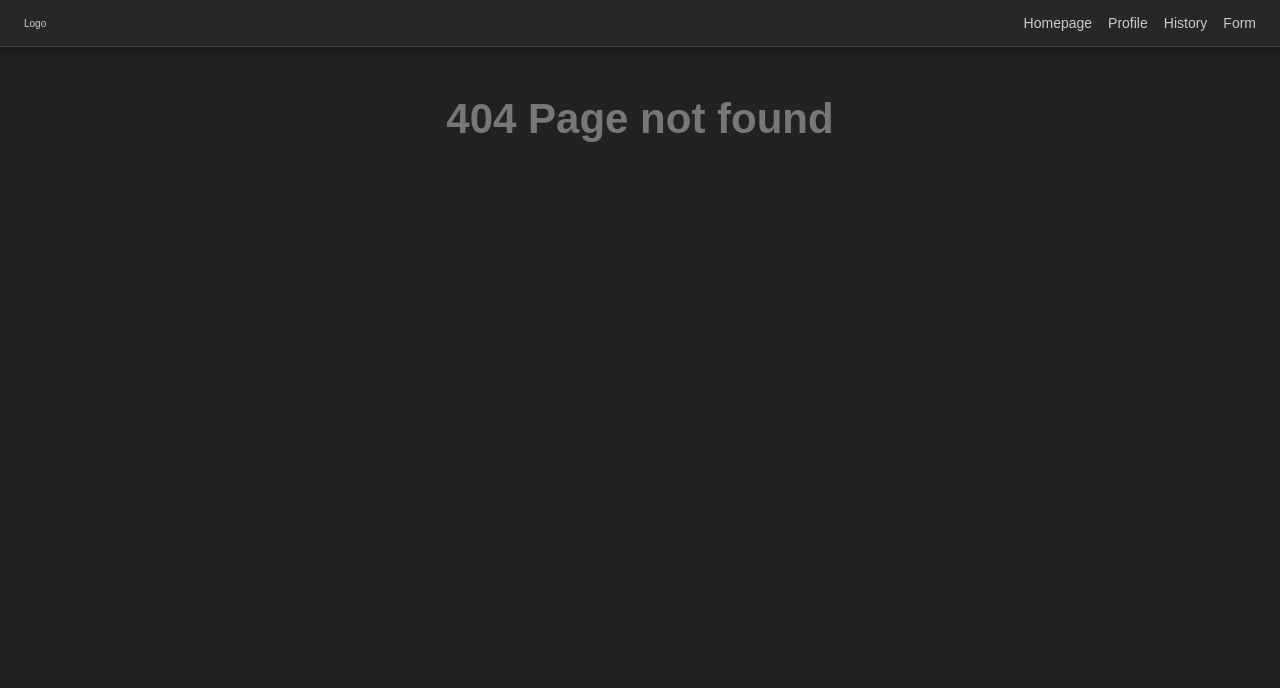
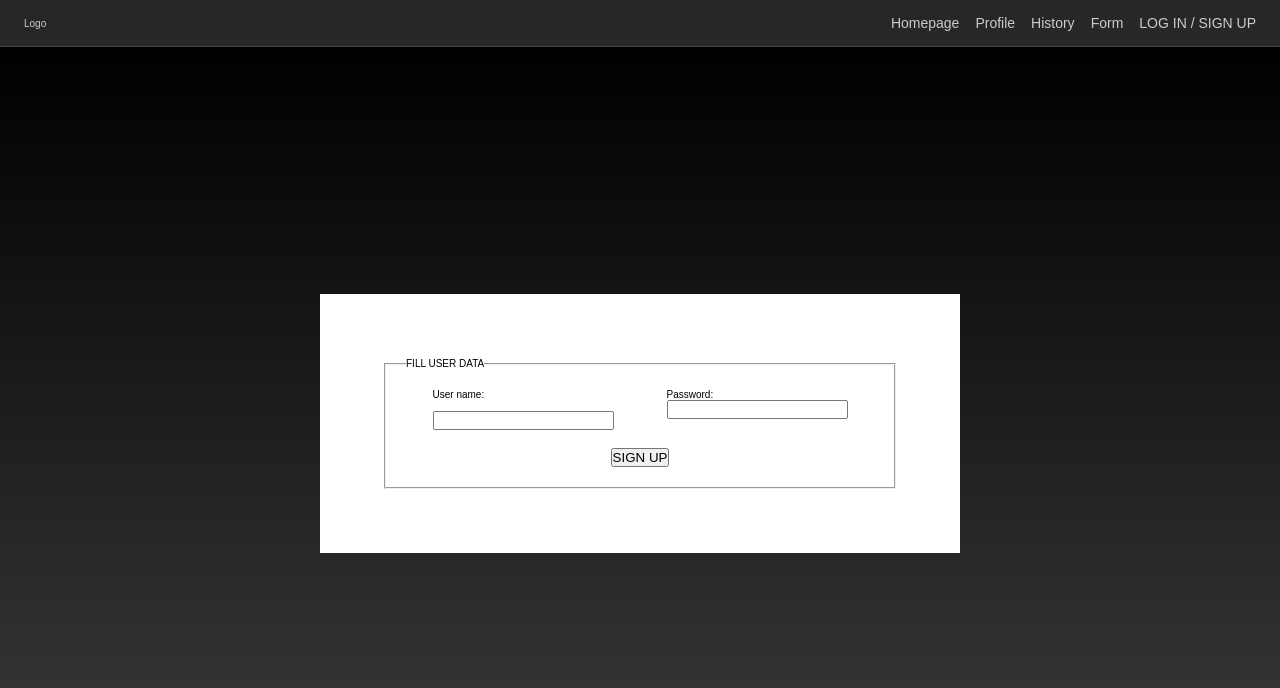
Before and after one commit to bartek623/HackYeahFront, a React (Create React App) app in the folder front/: page /Authorization in a window 1280 px wide. Before the commit this address had no page. Shown: the top 688 px of the page. Built offline with nearby package versions, Linux system fonts and the light colour scheme.

Commit message:
added buttons to header

```diff
--- a/front/src/components/Authorization/Authorization.module.css
+++ b/front/src/components/Authorization/Authorization.module.css
@@ -20,7 +20,7 @@
     justify-content: space-around;
 }
 
-fieldset{
+.card fieldset{
     padding: 20px;
 }
 
@@ -38,6 +38,6 @@ fieldset{
     flex-direction: column;
 }
 
-input{
+.card input{
     margin-bottom: 10px;
 }
--- a/front/src/components/Header/Header.js
+++ b/front/src/components/Header/Header.js
@@ -13,11 +13,15 @@ function Header() {
           <li>
             <Link to="/Profile">Profile</Link>
           </li>
+
           <li>
             <Link to="/history">History</Link>
           </li>
           <li>
             <Link to="/form">Form</Link>
+          </li>
+          <li>
+            <Link to="/Authorization">LOG IN / SIGN UP</Link>
           </li>
         </ul>
       </nav>
--- a/front/src/components/Main/Main.js
+++ b/front/src/components/Main/Main.js
@@ -5,6 +5,7 @@ import Profile from "../Profile/Profile";
 import Homepage from "../Homepage/Homepage";
 import PageNotFound from "../PageNotFound/PageNotFound";
 import BagForm from "../BagForm/BagForm";
+import Authorization from "../Authorization/Authorization";
 
 import style from "./Main.module.css";
 
@@ -16,7 +17,7 @@ function Main() {
         <Route path="/*" element={<PageNotFound />} />
         <Route path="/" element={<Homepage />} />
         <Route path="/Profile" element={<Profile />} />
-
+        <Route path="/Authorization" element={<Authorization />} />
         <Route path="/history" />
         <Route path="/form" element={<BagForm />} />
       </Routes>
--- a/front/src/components/Profile/Profile.js
+++ b/front/src/components/Profile/Profile.js
@@ -4,7 +4,9 @@ import style from './Profile.module.css';
 function Profile(){
     return <div className={style.container}>
         <section>
-            <div className={style.nav}></div>
+            <div className={style.nav}>
+
+            </div>
             <div className={style.content}></div>
         </section>
     </div>;
--- a/front/src/components/Profile/Profile.module.css
+++ b/front/src/components/Profile/Profile.module.css
@@ -5,7 +5,11 @@
     color: white;
 }
 
-section{
+.container section{
+    margin-left: auto;
+    margin-right: auto;
+    width: 80vw;
+    margin-top: 12vh;
     display: grid;
     grid-template-columns: 20% 80%;
 }
```
